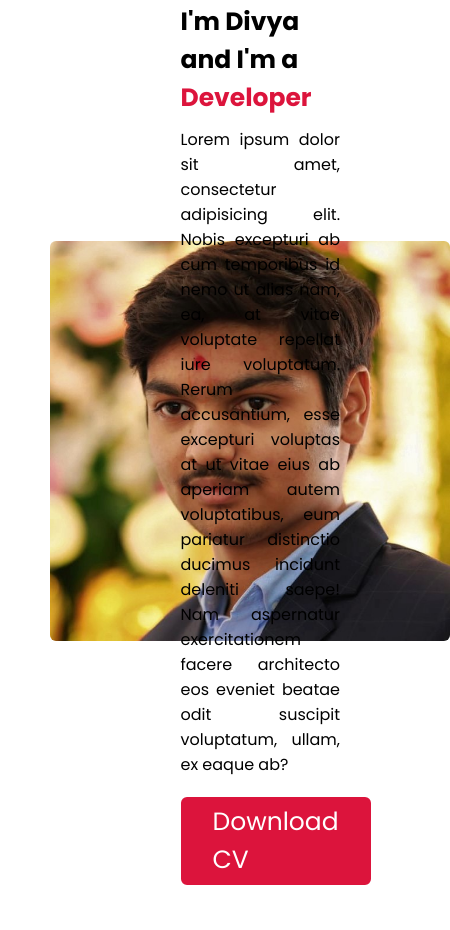
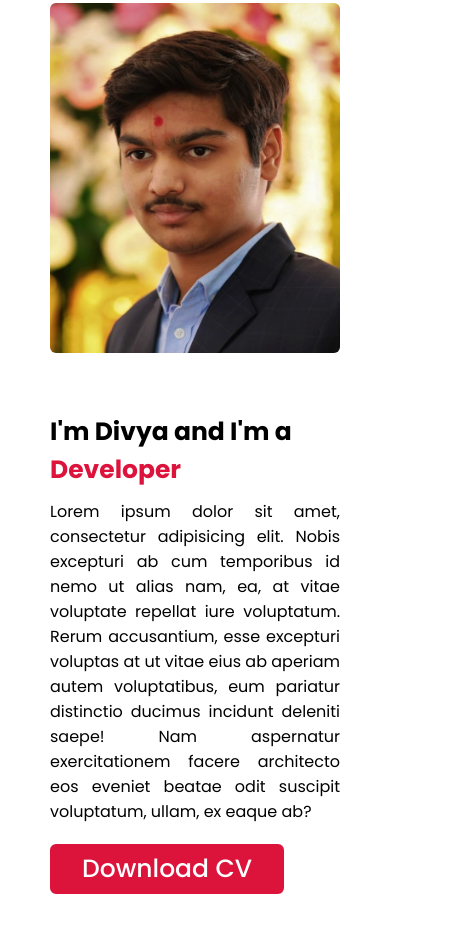
Before and after one commit to sonanidivya/Portfolio, a plain HTML site: page index.html in a window 390 px wide. Shown: the part 1067-1997 px from the top of the page, 450 px wide, since content can reach past the window. Drawn offline with nearby package versions, Linux system fonts and the light colour scheme.

Commit message:
Commit on 3/22

```diff
--- a/style.css
+++ b/style.css
@@ -168,17 +168,29 @@ section{
     background: crimson;
     color: #fff;
     font-size: 25px;
+    font-weight: 500;
     padding: 4px 30px;
     margin-top: 20px;
     border-radius: 6px;
     border: 2px solid crimson;
     transition: all 0.3s ease;
 }
-
+.about .about-content .right a:hover{
+    color: crimson;
+    background: none;
+}
 /* responsive media query start */
-@media(max-width: 1104px){
+@media(max-width: 1300px){
     .home .max-width{
         margin-left: 0px ;
+    }
+}
+
+@media(max-width: 1104px){
+    .about .about-content .left img{
+        height: 350px;
+        width: 350px;
+
     }
 }
 
@@ -225,6 +237,25 @@ section{
     .home .home-content .text-3{
         font-size: 35px;
     }
+    .home .home-content a{
+        font-size: 23px;
+        padding: 10px 30px;
+    }
+    .max-width{
+        max-width: 800px;
+    }
+    .about .about-content .column{
+        width: 100%;
+    }
+    .about .about-content .left{
+        display: flex;
+        justify-content: center;
+        margin: 0 auto 60px;
+    }
+    .about .about-content .right{
+        flex: 100%;
+    }
+
 }
 @media(max-width: 690px){
     .home .home-content .text-2{
```
